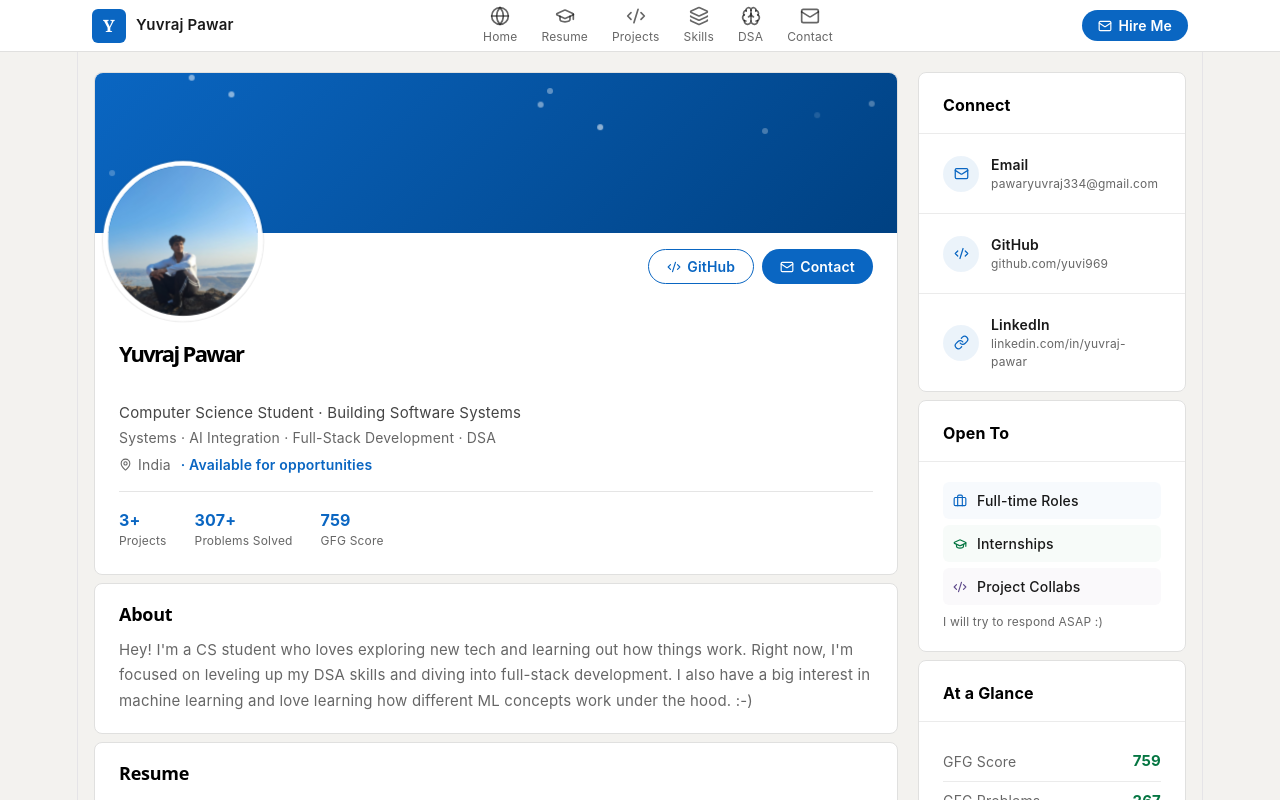
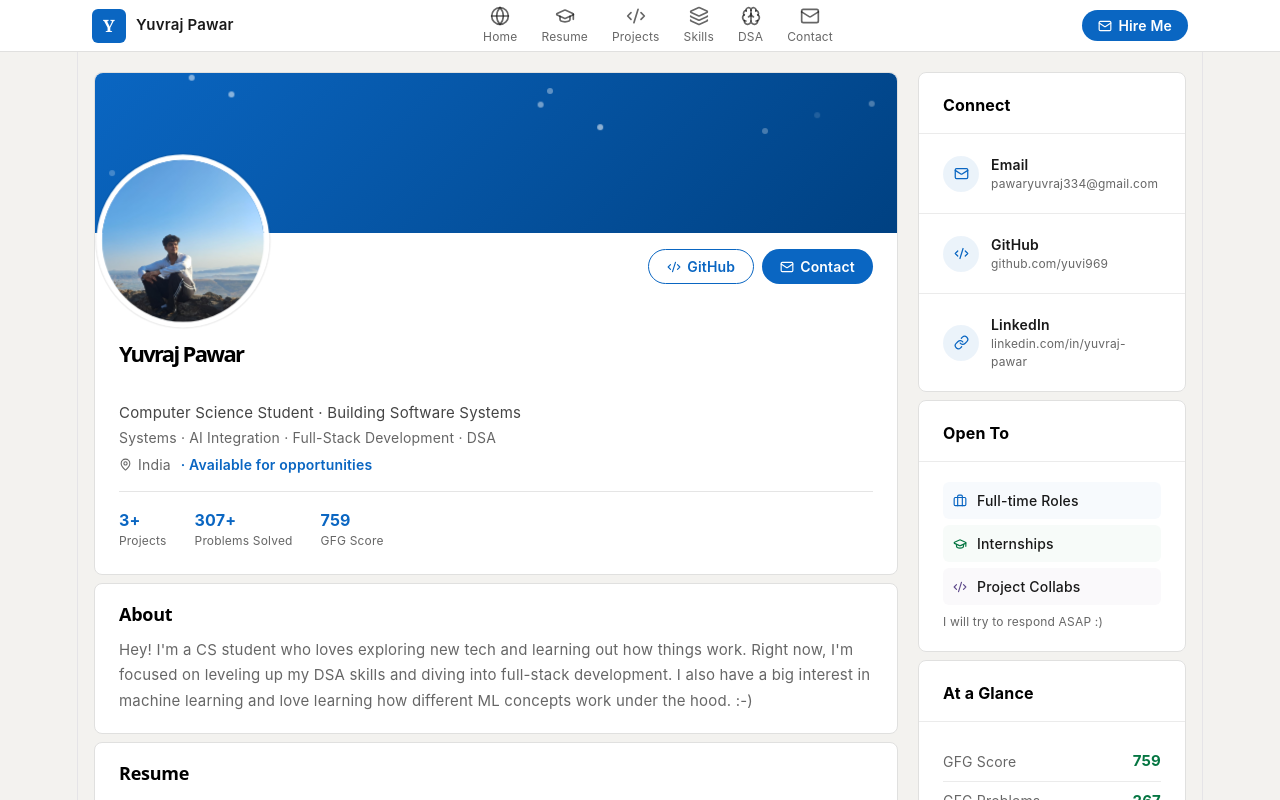
Before and after one commit to yuvi969/portfolio, a React app: page / in a window 1280 px wide. Shown: the top 800 px of the page. Built offline with nearby package versions, Linux system fonts and the light colour scheme; the HTML template or start-up script is replaced by a standard one.

Commit message:
pfp update 2

```diff
--- a/src/App.jsx
+++ b/src/App.jsx
@@ -226,8 +226,10 @@ function Profile() {
     position: "relative",
     zIndex: 1,
     objectFit: "cover",
-        objectPosition: "center 25%",
-        transform: "scale(1.25)",
+
+    objectPosition: "60% 25%", // move image right
+    transform: "scale(1.35)",  // slightly more zoom
+
     flexShrink: 0,
     boxShadow: "0 0 0 1px rgba(0,0,0,0.08)",
     display: "block",
```
Lines whose indentation alone changed are shown as unchanged.
